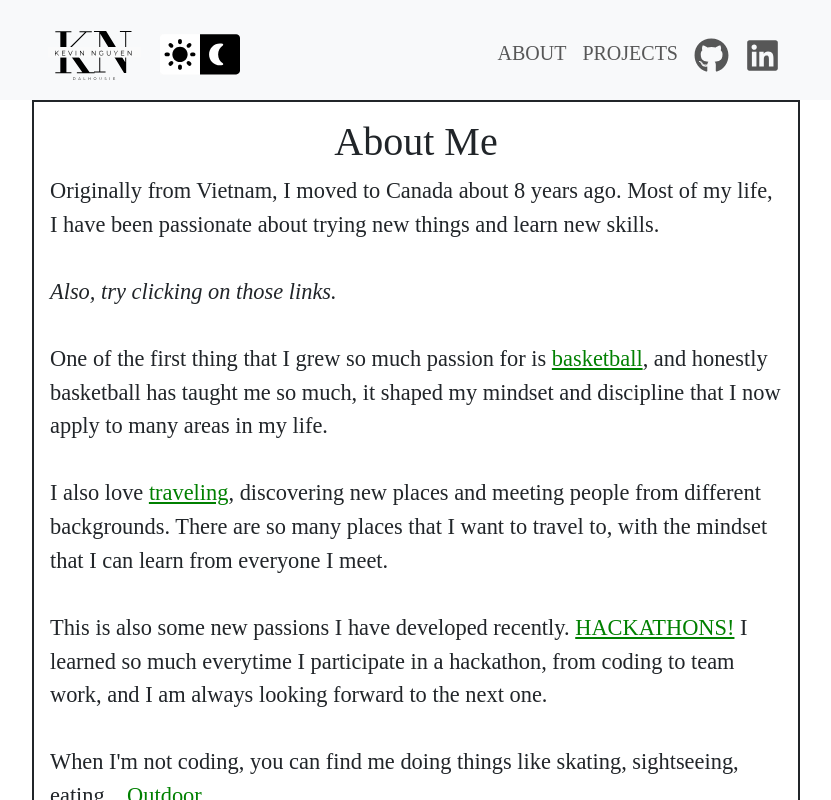
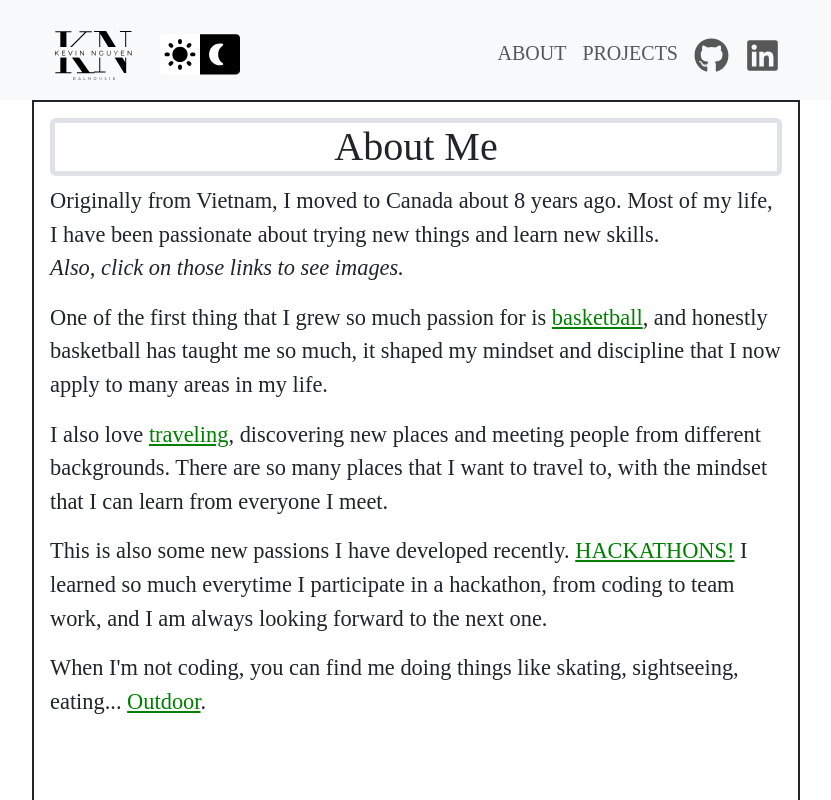
Before and after one commit to KevinDal2027/KevinPortfolio, a React (Vite) app: page /about in a window 1280 px wide. Shown: the whole page, without its empty margins (224-1055 px from the left). Built offline with nearby package versions, Linux system fonts and the light colour scheme.

Commit message:
Blurring effect on image clicks

```diff
--- a/src/components/About.jsx
+++ b/src/components/About.jsx
@@ -9,33 +9,47 @@ const About = () => {
   const toggleImages = (imagePath) => {
     setCurrentImage(imagePath);
     setShowImages(!showImages);
+    document.getElementById("aboutcontent").classList.toggle("blurring");
   };
 
+  const closeImages = () => {
+    setShowImages(false);
+    document.getElementById("aboutcontent").classList.remove("blurring");
+  }
   return (
-    <div className="container border border-2 border-dark p-3">
-      <h1 className='text-center'>About Me</h1>
+    <div className="d-flex flex-column container border border-2 border-dark p-3 h-100">
+      <h1 className='text-center border border-5 rounded-bottom rounded-top'>About Me</h1>
+      <div id='aboutcontent'>
         <p>
           Originally from Vietnam, I moved to Canada about 8 years ago.
           Most of my life, I have been passionate about trying new things and learn new skills.
-        <br/><br/><em>Also, try clicking on those links.
-        </em>
-        <br/><br/>
+          <br/>
+          <em>Also, click on those links to see images.</em>
+        </p>
+        <p>
           One of the first thing that I grew so much passion for is &shy;
           <span className="clickable-text" onClick={() => toggleImages('./assets/lifestyles/basketball.svg')}>basketball</span>,
           and honestly basketball has taught me so much, it shaped my mindset and discipline that I now apply to many areas in my life.
-        <br/><br/>I also love &shy;
+        </p>
+        <p>
+          I also love &shy;
           <span className="clickable-text" onClick={() => toggleImages('./assets/lifestyles/travel.svg')}>traveling</span>,
           discovering new places and meeting people from different backgrounds. There are so many places that I want to travel to, with the mindset that I can learn from everyone I meet.
-        <br/><br/>This is also some new passions I have developed recently. &shy;
+        </p>
+        <p>
+          This is also some new passions I have developed recently. &shy;
           <span className="clickable-text" onClick={() => toggleImages('./assets/lifestyles/coding.svg')}>HACKATHONS!</span>
           &shy; I learned so much everytime I participate in a hackathon, from coding to team work, and I am always looking forward to the next one.
-        <br/><br/>When I'm not coding, you can find me doing things like skating, sightseeing, eating... &shy;
+        </p>
+        <p>
+          When I'm not coding, you can find me doing things like skating, sightseeing, eating... &shy;
           <span className="clickable-text" onClick={() => toggleImages('./assets/lifestyles/outside.png')}>Outdoor</span>.
         </p>
+      </div>
 
       {showImages && (
         <div className="image-popup">
-          <button className="close-button" onClick={() => setShowImages(false)}>X</button>
+          <button className="close-button" onClick={() => closeImages()}>X</button>
           <div className="image-gallery">
             <LazyLoad height={200} offset={100}>
               <img src={currentImage} alt="Lifestyle" />
--- a/src/components/styles/About.css
+++ b/src/components/styles/About.css
@@ -6,11 +6,12 @@
 
   .image-popup {
     position: fixed;
-    top: 60%;
+    top: 50%;
     left: 50%;
     transform: translate(-50%, -50%);
-    background-color: rgba(0, 0, 0, 0.7);
+    background-color: rgba(0, 0, 0, 0.8);
     padding: 10px;
+    padding-top: 0;
     border-radius: 10px;
     z-index: 1000;
     color: white;
@@ -19,10 +20,10 @@
 
   .close-button {
     position: absolute;
-    top: 10px;
-    right: 10px;
+    /* top: 10px; */
+    /* right: 10px; */
     background: none;
-    border: none;
+    /* border: none; */
     color: white;
     font-size: 20px;
     cursor: pointer;
@@ -30,7 +31,7 @@
 
   .image-gallery img {
     max-width: 75vw;
-    padding-top: 70px;
+    padding-top: 50px;
     border-radius: 5px;
   }
   .container{
@@ -50,3 +51,7 @@
       max-width: 35vw;
     }
   }
+
+  .blurring {
+    filter: blur(4px);
+  }
```
Lines whose indentation alone changed are shown as unchanged.
